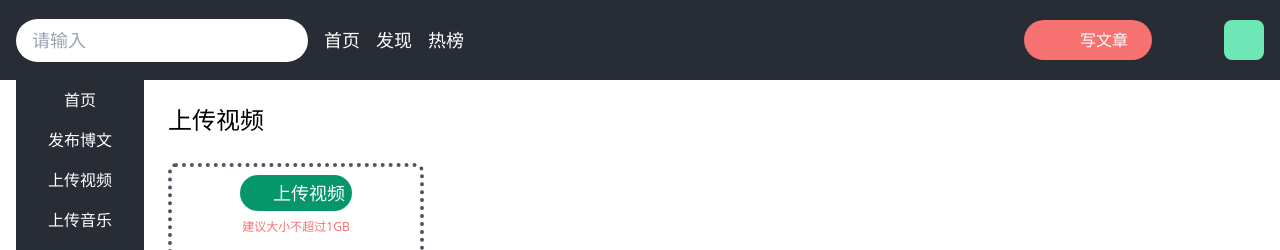
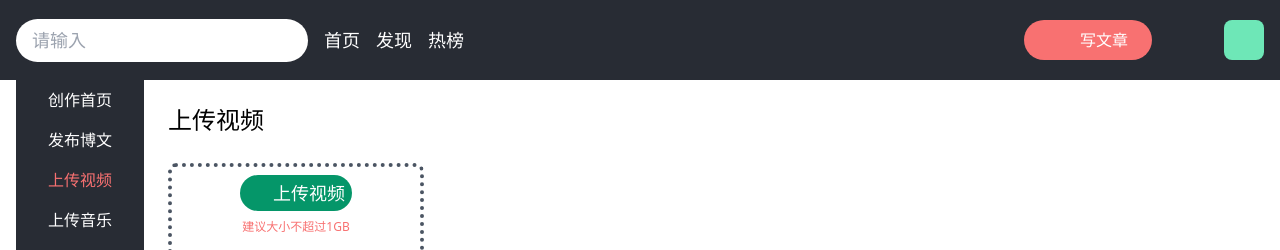
Before and after one commit to Laofu-zhang/QuickSpadgerWeb, a React (Create React App) app: page /write/video in a window 1280 px wide. Shown: the top 250 px of the page. Built offline with nearby package versions, Linux system fonts and the light colour scheme; some icons are missing.

Commit message:
add: edit change 逻辑处理

```diff
--- a/src/components/Menu/index.tsx
+++ b/src/components/Menu/index.tsx
@@ -2,22 +2,24 @@
  * @Author: zhangyun
  * @Date: 2021-03-05 17:16:10
  * @LastEditors: zhangyun
- * @LastEditTime: 2021-03-09 16:05:26
+ * @LastEditTime: 2021-03-10 16:54:47
  * @Desc:
  */
 import React from 'react'
-import { Link } from "react-router-dom"
+import { Link, useLocation } from "react-router-dom"
 interface menuProps {
   name: string,
   path: string
 }
 function Menu (props:any) {
   const { data }= props
+  const location = useLocation()
+  const path = location.pathname.split('/')[1]
   return (
     <div className="menu-content container flex">
       {
         data.map((item:menuProps):any => {
-          return <div className="menu-item ml-4 cursor hover:text-red-400" key={item.path}>
+          return <div className={['menu-item', 'ml-4', 'cursor', 'hover:text-red-400', '/'+path === item.path && 'text-red-400'].join(' ')} key={item.path}>
             <Link to={item.path}>{item.name}</Link>
           </div>
         })
--- a/src/components/Tabs/index.tsx
+++ b/src/components/Tabs/index.tsx
@@ -2,12 +2,12 @@
  * @Author: zhangyun
  * @Date: 2021-03-09 14:05:01
  * @LastEditors: zhangyun
- * @LastEditTime: 2021-03-09 16:05:56
+ * @LastEditTime: 2021-03-10 16:58:42
  * @Desc:
  */
 import React from 'react'
 import './tabs.scss'
-import {NavLink} from 'react-router-dom'
+import {NavLink, useLocation} from 'react-router-dom'
 
 interface tabsProps {
   name: string,
@@ -17,15 +17,23 @@ interface tabsProps {
 
 function Tabs(props:any) {
   const {data} = props
+  const location = useLocation()
+  const path = location.pathname
   const tabClick = (key:string):void=> {
     console.log(key)
   }
   return (
     <div className="tabs flex my-4">
       {data.map((item:tabsProps) => {
-        return (<div className="tab-item mr-2 px-3 py-1 cursor-pointer hover:text-red-400" key={item.key} onClick={() => tabClick(item.key)}>
-          <NavLink to={item.path}>{item.name}</NavLink>
-        </div>)
+        return (
+          <div
+          className={['tab-item', 'mr-2', 'px-3', 'py-1', 'cursor-pointer', 'hover:text-red-400', path === item.path && 'text-red-400'].join(' ')}
+          key={item.key}
+          onClick={() =>
+          tabClick(item.key)}>
+            <NavLink to={item.path}>{item.name}</NavLink>
+          </div>
+        )
       })}
     </div>
   )
--- a/src/pages/write/components/article.tsx
+++ b/src/pages/write/components/article.tsx
@@ -2,20 +2,26 @@
  * @Author: zhangyun
  * @Date: 2021-03-10 14:01:37
  * @LastEditors: zhangyun
- * @LastEditTime: 2021-03-10 15:12:29
+ * @LastEditTime: 2021-03-10 17:13:10
  * @Desc:
  */
-import React, {useEffect} from 'react'
+import React, {useEffect, useState} from 'react'
 import E from 'wangeditor'
 // 定义常量
 
 function Article() {
+  const [html, setHtml] = useState(null)
   useEffect(() => {
     const editor = new E('#edit-container')
     editor.config.height = 600
+    editor.config.onchange = (newHtml:any) => {
+      setHtml(newHtml)
+    }
     editor.create()
   }, [])
-
+  const handleSubmit = () => {
+    console.log('change 之后最新的 html', html)
+  }
   return (
     <div className="article" >
       <div id="edit-container"></div>
@@ -30,7 +36,8 @@ function Article() {
       text-white
       md:shadow-lg
       hover:shadow-inner
-      cursor-pointer">发布</div>
+      cursor-pointer"
+      onClick={handleSubmit}>发布</div>
     </div>
   )
 
--- a/src/pages/write/index.tsx
+++ b/src/pages/write/index.tsx
@@ -2,11 +2,11 @@
  * @Author: zhangyun
  * @Date: 2021-03-10 09:41:36
  * @LastEditors: zhangyun
- * @LastEditTime: 2021-03-10 14:50:39
+ * @LastEditTime: 2021-03-10 17:02:39
  * @Desc:
  */
 import React from 'react'
-import { Route, Switch, useHistory } from 'react-router-dom'
+import { Route, Switch, useHistory, useLocation } from 'react-router-dom'
 import './write.scss'
 
 // components
@@ -16,7 +16,7 @@ import EditMusic from './components/music'
 import EditVideo from './components/video'
 
 const editTypes = [
-  {name: '首页', key: 'home'},
+  {name: '创作首页', key: 'home'},
   {name: '发布博文', key: 'article'},
   {name: '上传视频', key: 'video'},
   {name: '上传音乐', key: 'music'},
@@ -47,11 +47,14 @@ function TypeMenu () {
   const linkEditPage = (key:any) => {
     history.push(`/write/${key}`)
   }
+  const location = useLocation()
+  const path = location.pathname
   return <div className="type-menu-container w-32">
     {
       editTypes.map((item:typeProps) => {
         return (
-          <div className="type-item p-2 w-full cursor-pointer text-center hover:text-green-400"
+          <div
+          className={['type-item', 'p-2', 'w-full', 'cursor-pointer', 'text-center', 'hover:text-red-400', path === `/write/${item.key}` && 'text-red-400'].join(' ')}
           key={item.key}
           onClick={() => {linkEditPage(item.key)}}>
             {item.name}
```
